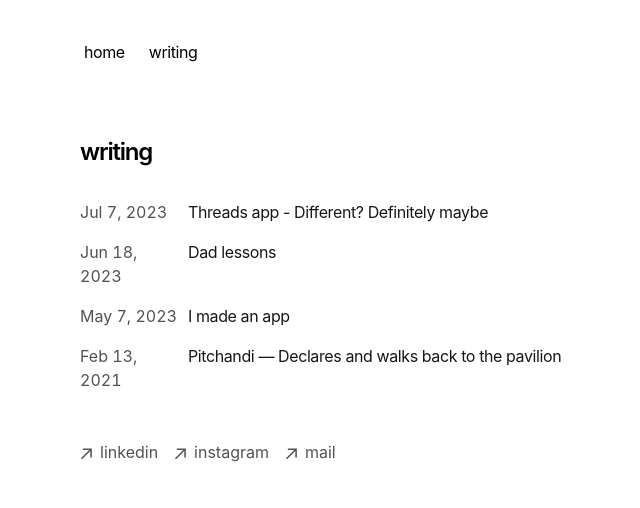
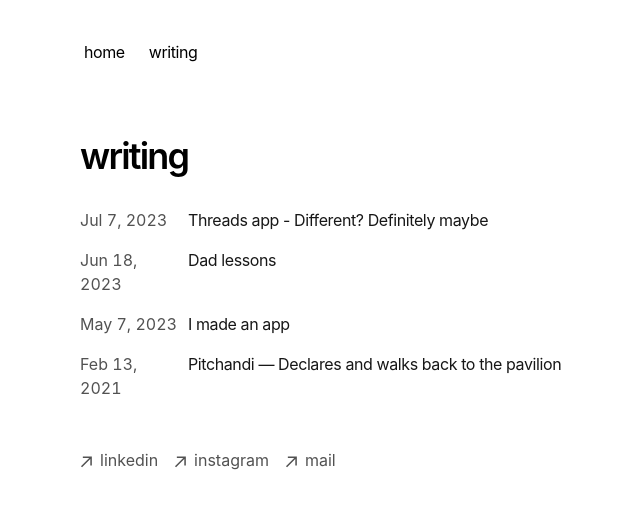
Before and after one commit to numberlock11/naveen_site, a Next.js app: page /writing in a window 1280 px wide. Shown: the top 508 px of the page, without its empty margins (272-912 px from the left). Built offline with nearby package versions, Linux system fonts and the light colour scheme.

Commit message:
changes to font suzes

```diff
--- a/app/writing/page.tsx
+++ b/app/writing/page.tsx
@@ -8,7 +8,7 @@ export const metadata = {
 export default function Page() {
   return (
     <section>
-      <h1 className="font-semibold text-2xl mb-8 tracking-tighter">writing</h1>
+      <h1 className="font-semibold text-4xl mb-8 tracking-tighter">writing</h1>
       <BlogPosts />
     </section>
   )
```
